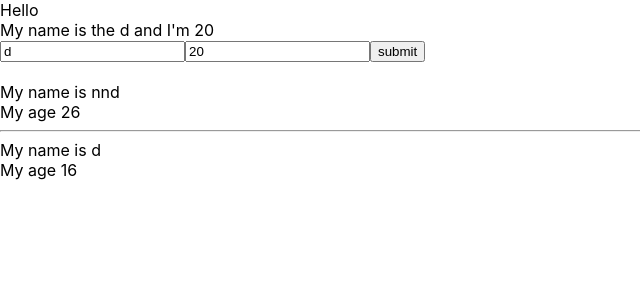
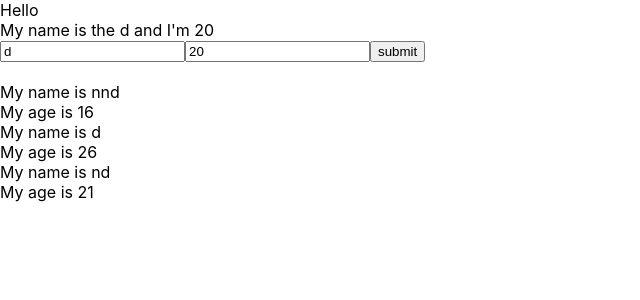
Before and after one commit to dth1237/reactjs, a React (Create React App) app: page / in a window 1280 px wide. Shown: the top 300 px of the page, without its empty margins (0-640 px from the left). Built offline with nearby package versions, Linux system fonts and the light colour scheme.

Commit message:
output list

```diff
--- a/src/components/Displayinfor.js
+++ b/src/components/Displayinfor.js
@@ -4,15 +4,34 @@
 {
 //prop
     render(){
-       const{age, name} = this.props;
+       const{listUser} = this.props;
+       console.log(listUser);
         return (
             <div>
-                <div>
+                {listUser.map ((user) => {
+                    return (
+                        <div key={user.id}>
+                           <div> My name is {user.name}</div>
+                            <div> My age is {user.age}</div>
+
+                    </div>
+                    )
+
+
+                })}
+
+
+
+
+                {/* <div>
                 My name is {this.props.name}
                 </div>
                 <div>
                 My age   {this.props.age}
-                 </div>
+                 </div> */}
+
+
+
             </div>
         )
     }
--- a/src/components/MyComponent.js
+++ b/src/components/MyComponent.js
@@ -6,17 +6,22 @@
 import Displayinfor from "./Displayinfor";
 class MyComponent extends React.Component {
 
+    state ={
+        listUser : [
+            { id: 1 ,name:'nnd' ,age :  '16'},
+             { id: 2, name: 'd', age: '26' },
+              { id: 3, name: 'nd', age: '21' }
+        ]
+    }
     //JSX
     render() {
-        const myinfor=['a', 'b' ,'c']
+
         return (
             <div>
 
               <Userinfor></Userinfor>
               <br></br>
-              <Displayinfor name='nnd' age =  '26' />
-              <hr></hr>
-                <Displayinfor name='d' age='16' myinfor={myinfor} />
+              <Displayinfor listUser={this.state.listUser} />
 
 
             </div>
```
